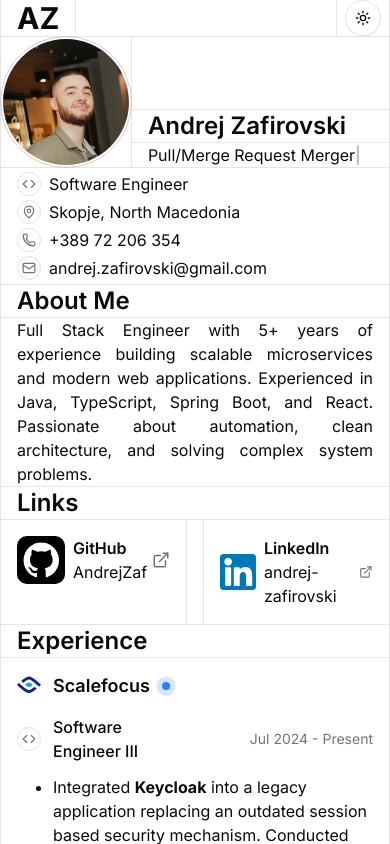
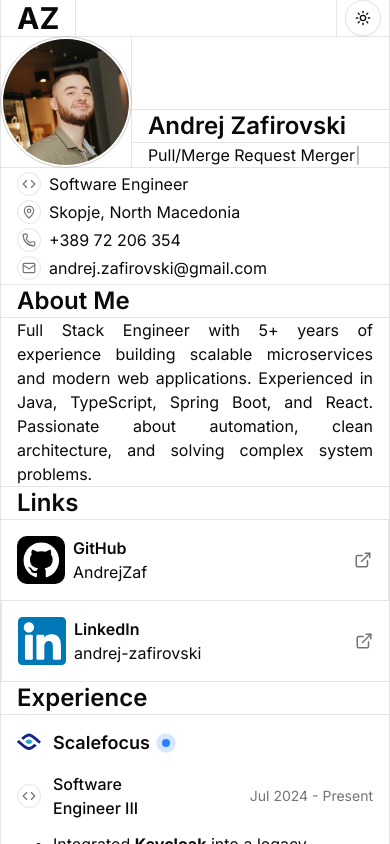
Before and after one commit to AndrejZaf/andrej_zafirovski_web, a Next.js app: page / in a window 390 px wide. Shown: the top 844 px of the page. Built offline with nearby package versions, Linux system fonts and the light colour scheme.

Commit message:
Fix the grid columns in the Links component

```diff
--- a/app/(root)/page.tsx
+++ b/app/(root)/page.tsx
@@ -9,6 +9,7 @@ import Header from "@/components/header";
 import Links from "@/components/links";
 import { Separator } from "@/components/separator";
 import TechnologyStack from "@/components/technology-stack";
+import Projects from "@/components/projects";
 
 const Page = () => {
   return (
@@ -22,6 +23,8 @@ const Page = () => {
         <Links />
         <Separator />
         <Experience />
+        {/* <Separator />
+        <Projects /> */}
         <Separator />
         <Eduction />
         <Separator />
--- a/components/links.tsx
+++ b/components/links.tsx
@@ -32,12 +32,12 @@ const Links = () => {
         <div className="border-b">
           <h1 className="text-2xl font-semibold px-4">Links</h1>
         </div>
-        <div className="grid grid-cols-2 gap-x-4">
+        <div className="grid md:grid-cols-2 gap-x-4">
           {LINKS.map((link) => (
             <a
               key={link.id}
               href={link.url}
-              className="hover:underline first:border-r last:border-l p-4"
+              className="hover:underline first:border-r last:border-l p-4 border-b md:border-0 last:border-0"
               target="_blank"
             >
               <div className="flex justify-between items-center">
--- /dev/null
+++ b/components/projects.tsx
@@ -0,0 +1,24 @@
+"use client";
+
+import { motion } from "motion/react";
+
+const Projects = () => {
+  return (
+    <motion.div
+      initial={{ opacity: 0, y: 24 }}
+      whileInView={{ opacity: 1, y: 0 }}
+      viewport={{ once: true, margin: "-10% 0px" }}
+      transition={{ duration: 0.36 }}
+    >
+      <div>
+        <h1 className="text-2xl font-semibold border-b px-4">Projects</h1>
+      </div>
+      <div className="px-4">
+        <div>Whac A Meal</div>
+        <div>Pokedex</div>
+      </div>
+    </motion.div>
+  );
+};
+
+export default Projects;
```
